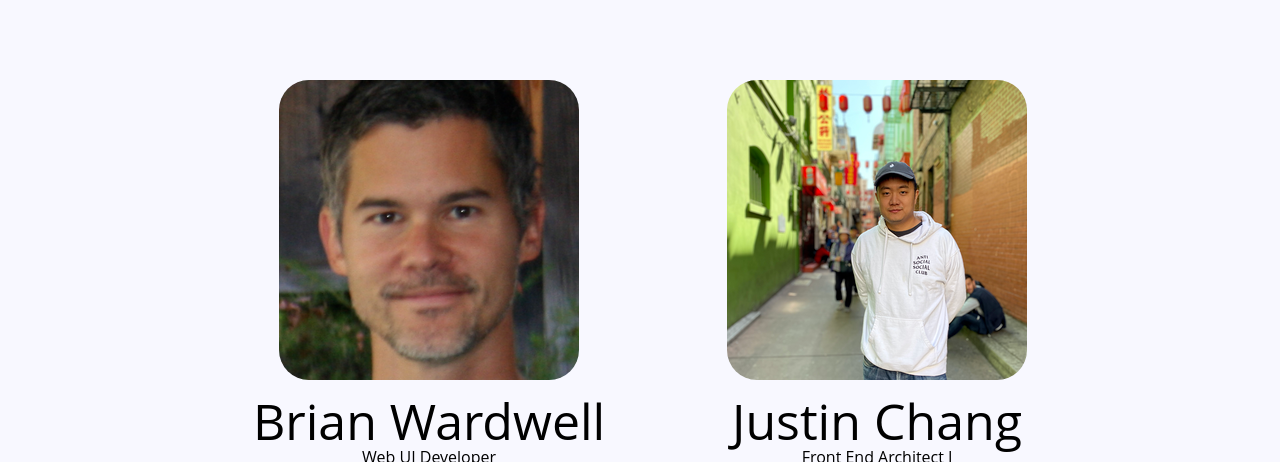
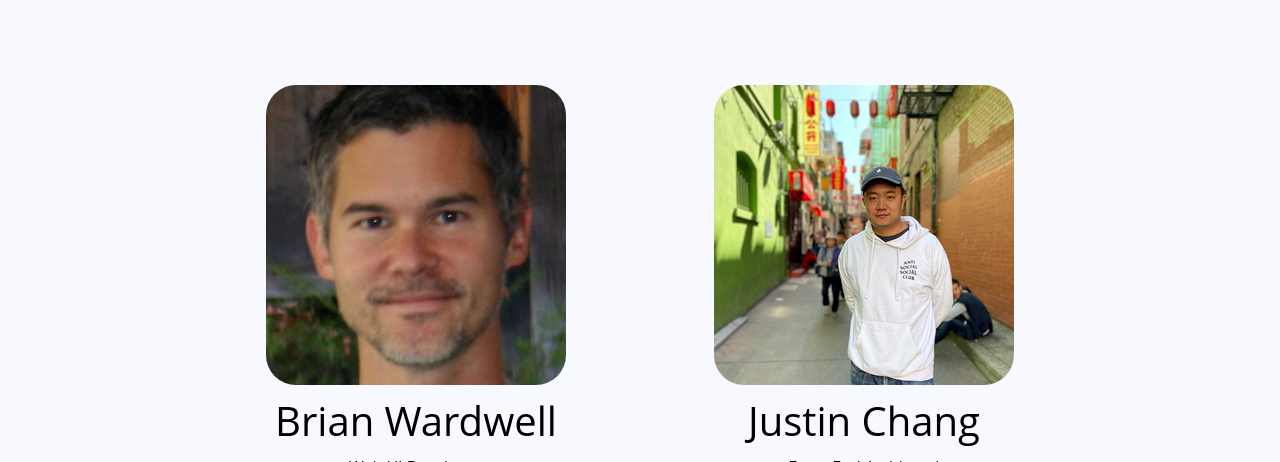
Before and after one commit to builld-vr-funding-platform/marketing-page, a plain HTML site: page about.html in a window 1280 px wide. Shown: the part 832-1294 px from the top of the page. Drawn offline with Linux system fonts and the light colour scheme; a web font is replaced by a local one.

Commit message:
lowered font size and added spacing

```diff
--- a/less/aboutpage.less
+++ b/less/aboutpage.less
@@ -89,6 +89,11 @@ a {
     text-decoration: none;
 }
 
+div h2{
+    font-size: 4rem;
+    margin-bottom: 15px;
+}
+
 
 
 
```
Also changed, not shown: css/index.css.
